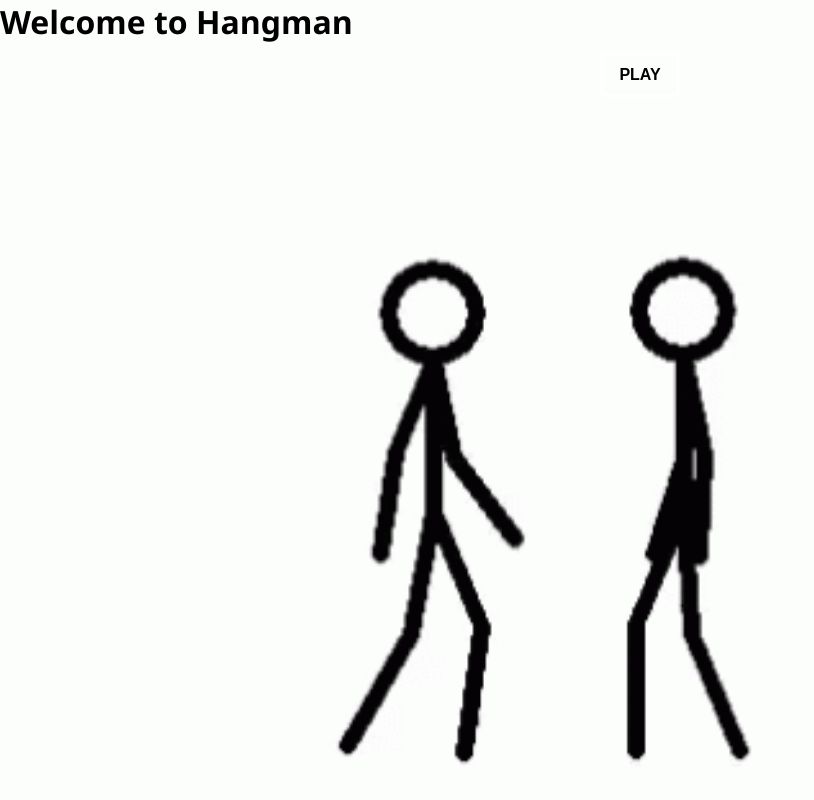
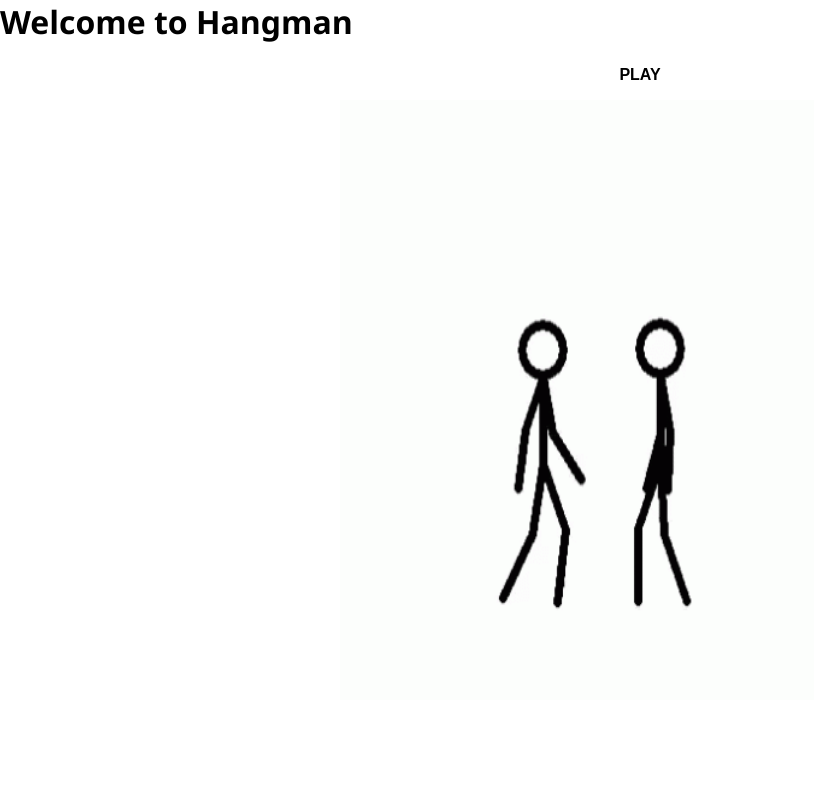
Before and after one commit to JefthaNizaam01/Hangman, a Flask app: page / in a window 1280 px wide. Shown: the whole page, without its empty margins (0-814 px from the left). Run offline with Flask 3, Linux system fonts and the light colour scheme.

Commit message:
stickmanupdate

```diff
--- a/templates/menu.html
+++ b/templates/menu.html
@@ -18,7 +18,7 @@
 
 body {
     background: url('{{ url_for('static', filename='stickman.gif') }}') no-repeat center center fixed;
-    background-size: cover;
+    background-size: 600px 600px;
 }
 
 h1 {
```
